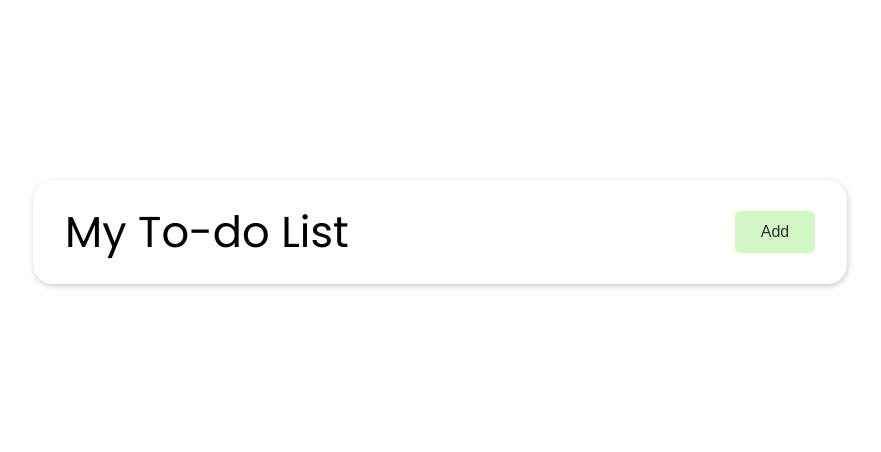
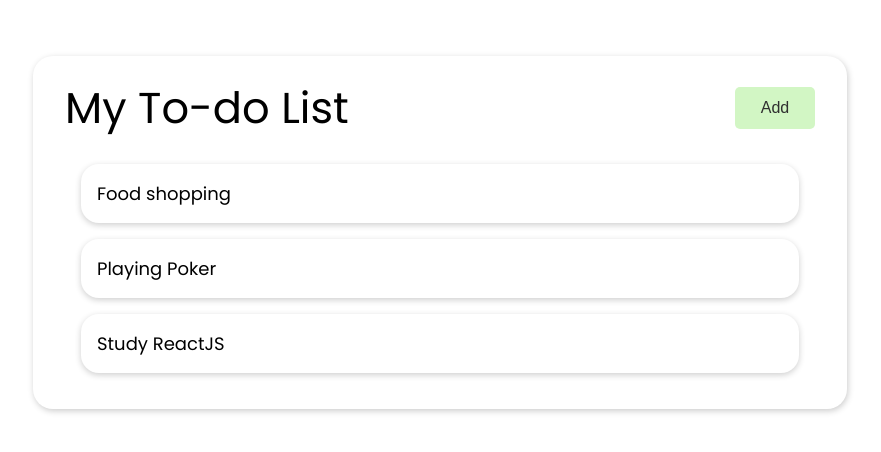
Before and after one commit to Axxmk/react-todo-app, a React (Create React App) app: page / in a window 1280 px wide. Shown: the part 168-620 px from the top of the page, without its empty margins (200-1081 px from the left). Built offline with nearby package versions, Linux system fonts and the light colour scheme.

Commit message:
Create Tasks component

```diff
--- a/src/components/App.js
+++ b/src/components/App.js
@@ -1,10 +1,34 @@
+import { useState } from "react"
 import './styles/App.css'
 import Header from './Header'
+import Tasks from './Tasks'
 
 function App() {
+  const [tasks, setTasks] = useState([
+    {
+      id: 1,
+      text: 'Food shopping',
+      day: 'Sep 27th at 4:00pm',
+      reminder: true,
+    },
+    {
+      id: 2,
+      text: 'Playing Poker',
+      day: 'Sep 28th at 10:00pm',
+      reminder: true,
+    },
+    {
+      id: 3,
+      text: 'Study ReactJS',
+      day: 'Sep 30th at 4:00pm',
+      reminder: true,
+    },
+  ]);
+
   return (
     <div className="container">
       <Header />
+      <Tasks tasks={tasks} />
     </div>
   );
 }
--- a/src/components/Header.js
+++ b/src/components/Header.js
@@ -1,6 +1,6 @@
 import PropTypes from 'prop-types'
 import './styles/Header.css'
-import Button from './Button';
+import Button from './Button'
 
 const Header = ({ title }) => {
 	const onClick = (e) => {
--- /dev/null
+++ b/src/components/Task.js
@@ -0,0 +1,11 @@
+import './styles/Task.css'
+
+const Task = ({ task }) => {
+	return (
+		<div className="task">
+			<span>{task.text}</span>
+		</div>
+	);
+}
+
+export default Task;
--- /dev/null
+++ b/src/components/Tasks.js
@@ -0,0 +1,11 @@
+import Task from "./Task";
+
+const Tasks = ({ tasks }) => {
+	return (
+		<>
+			{tasks.map(task => <Task task={task} key={task.id} />)}
+		</>
+	);
+}
+
+export default Tasks;
--- a/src/components/styles/Header.css
+++ b/src/components/styles/Header.css
@@ -2,6 +2,8 @@
 	display: flex;
 	justify-content: space-between;
 	align-items: center;
+
+	margin-bottom: 24px;
 }
 
 .header h1 {
--- /dev/null
+++ b/src/components/styles/Task.css
@@ -0,0 +1,15 @@
+.task {
+	display: flex;
+	align-items: center;
+	justify-content: space-between;
+
+	margin: 16px;
+	padding: 16px;
+
+	border-radius: 18px;
+	box-shadow: 0px 2px 6px #cfcfcf;
+}
+
+.task span {
+	font-size: 18px;
+}
```
